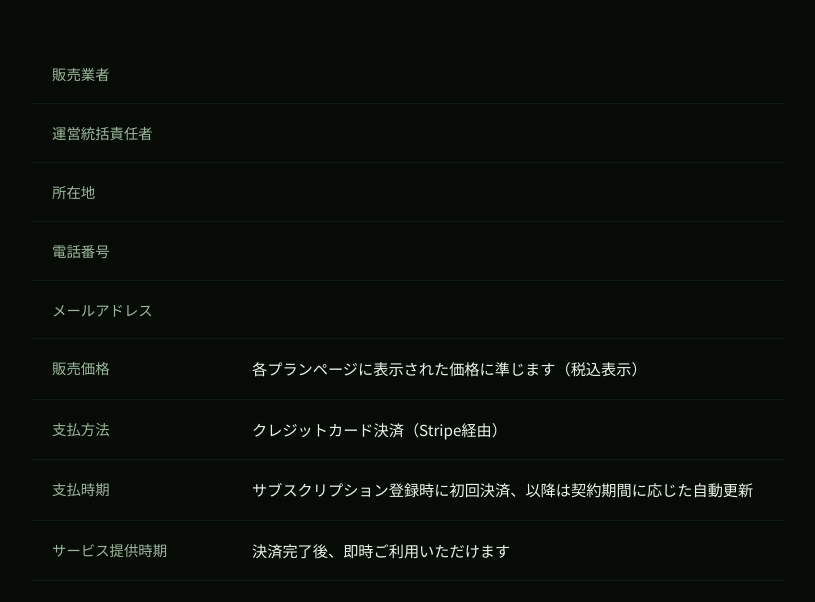
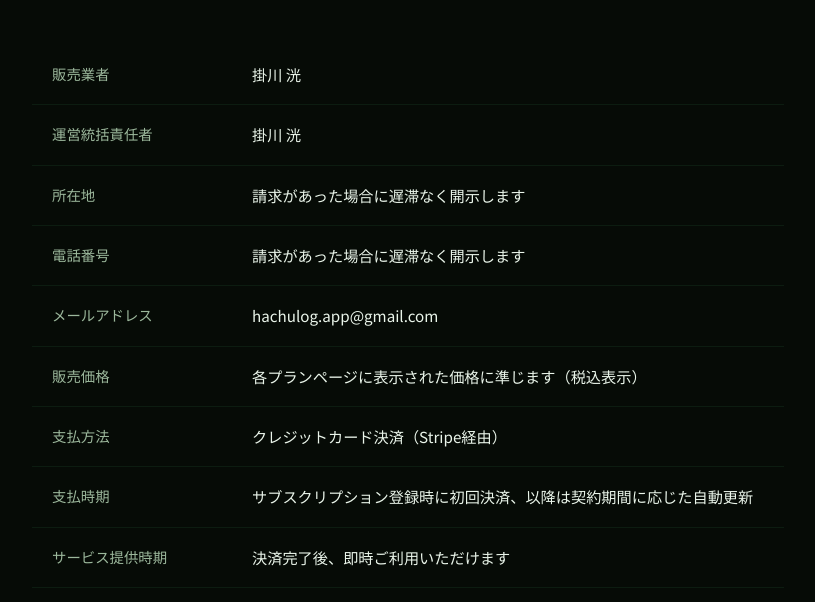
Before and after one commit to kakekou/hachulog-lp, a plain HTML site: page tokushoho.html in a window 1280 px wide. Shown: the part 187-789 px from the top of the page, without its empty margins (232-1047 px from the left). Drawn offline with Linux system fonts and the light colour scheme.

Commit message:
fix: 特商法ページに事業者情報を記入
Co-Authored-By: Claude Opus 4.6 <noreply@anthropic.com>

```diff
--- a/tokushoho.html
+++ b/tokushoho.html
@@ -52,23 +52,23 @@
       <table>
         <tr>
           <th>販売業者</th>
-          <td><!-- 事業者名を記入 --></td>
+          <td>掛川 洸</td>
         </tr>
         <tr>
           <th>運営統括責任者</th>
-          <td><!-- 責任者名を記入 --></td>
+          <td>掛川 洸</td>
         </tr>
         <tr>
           <th>所在地</th>
-          <td><!-- 住所を記入（請求があった場合に遅滞なく開示） --></td>
+          <td>請求があった場合に遅滞なく開示します</td>
         </tr>
         <tr>
           <th>電話番号</th>
-          <td><!-- 電話番号を記入（請求があった場合に遅滞なく開示） --></td>
+          <td>請求があった場合に遅滞なく開示します</td>
         </tr>
         <tr>
           <th>メールアドレス</th>
-          <td><!-- メールアドレスを記入 --></td>
+          <td>hachulog.app@gmail.com</td>
         </tr>
         <tr>
           <th>販売価格</th>
```
